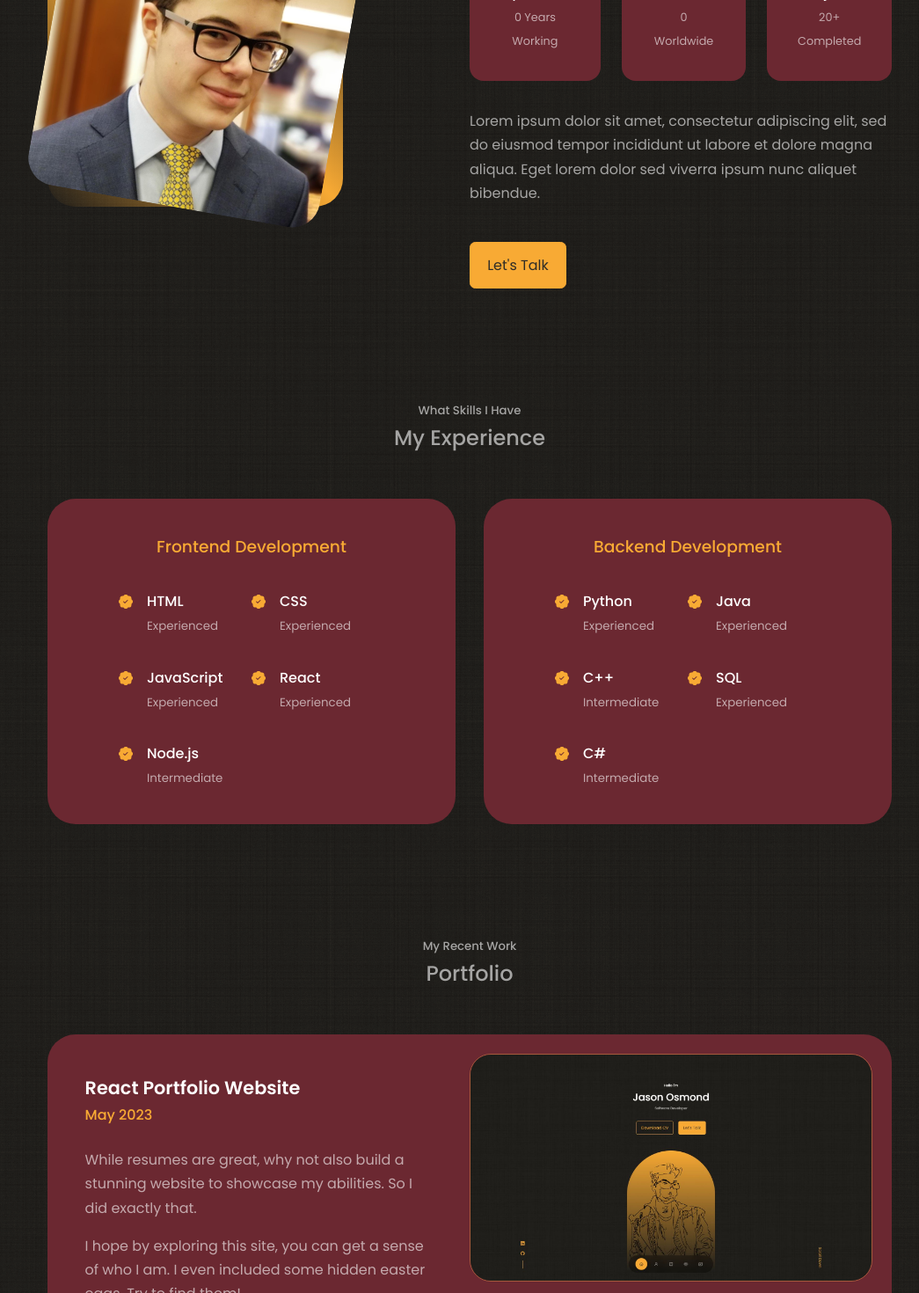
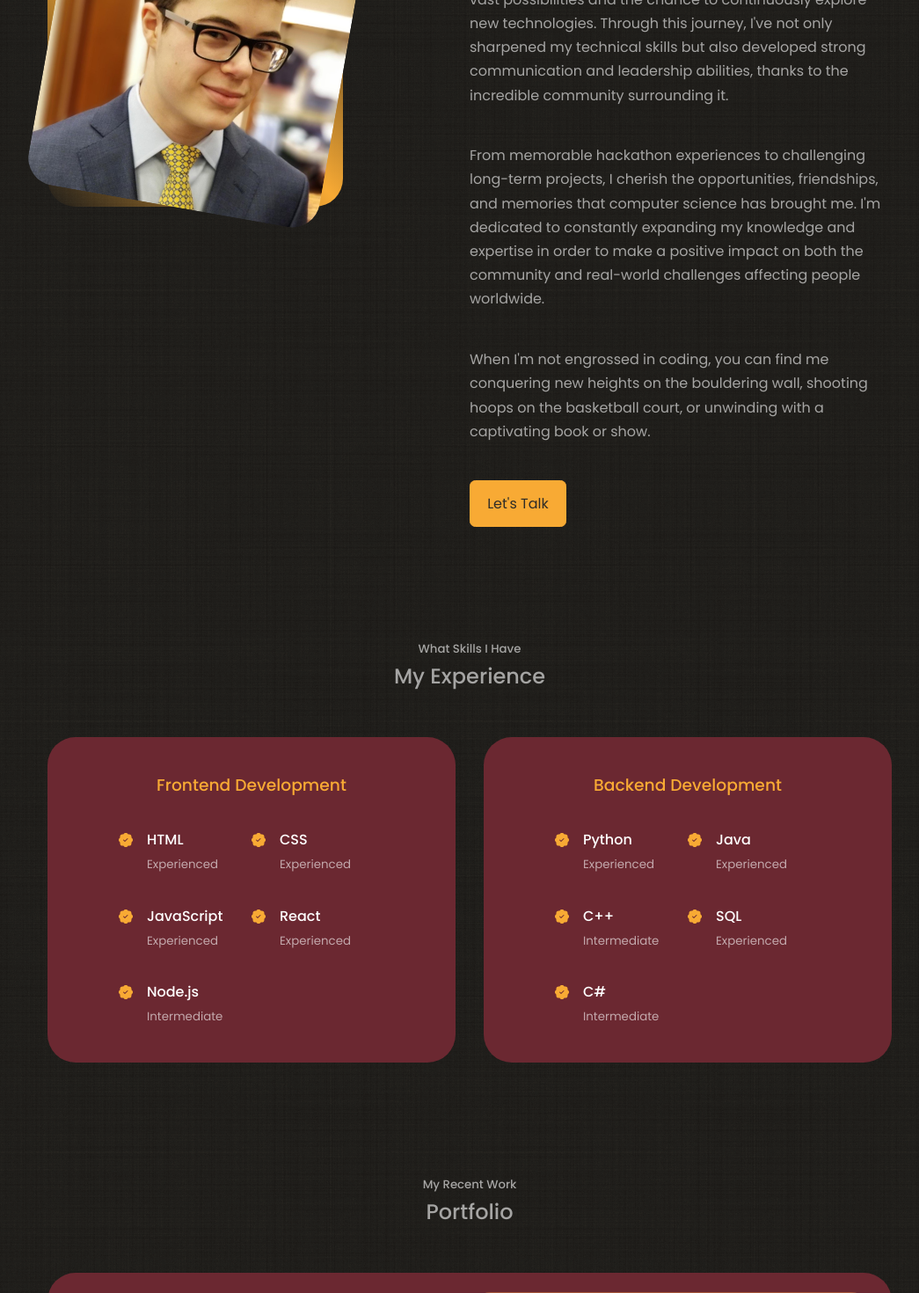
Before and after one commit to TheJasonOsmond/React-Portfolio-Website, a React (Create React App) app: page / in a window 1280 px wide. Shown: the part 1140-2610 px from the top of the page at 88% size, without its empty margins (106-1151 px from the left). Built offline with nearby package versions, Linux system fonts and the light colour scheme.

Commit message:
About Me Draft

```diff
--- a/src/components/about/About.jsx
+++ b/src/components/about/About.jsx
@@ -18,7 +18,7 @@ const About = () => {
           </div>
         </div>
         <div className='about__content'>
-          <div className='about__cards'>
+          {/* <div className='about__cards'>
             <article className='about__card'>
               <FaAward className='about__icon'/>
               <h5> Experience </h5>
@@ -36,12 +36,16 @@ const About = () => {
               <h5> Projects </h5>
               <small> 20+ Completed </small>
             </article>
-          </div>
+          </div> */}
 
           <p>
-          Lorem ipsum dolor sit amet, consectetur adipiscing elit,
-          sed do eiusmod tempor incididunt ut labore et dolore magna aliqua.
-          Eget lorem dolor sed viverra ipsum nunc aliquet bibendue.
+            Hey there! I'm a passionate software developer who loves to learn. Computer science has captured my curiosity with its vast possibilities and the chance to continuously explore new technologies. Through this journey, I've not only sharpened my technical skills but also developed strong communication and leadership abilities, thanks to the incredible community surrounding it.
+          </p>
+          <p>
+            From memorable hackathon experiences to challenging long-term projects, I cherish the opportunities, friendships, and memories that computer science has brought me. I'm dedicated to constantly expanding my knowledge and expertise in order to make a positive impact on both the community and real-world challenges affecting people worldwide.
+            </p>
+          <p>
+            When I'm not engrossed in coding, you can find me conquering new heights on the bouldering wall, shooting hoops on the basketball court, or unwinding with a captivating book or show.
           </p>
 
           <a href='#contact' className='btn btn-primary'> Let's Talk</a>
--- a/src/components/portfolio/Portfolio.jsx
+++ b/src/components/portfolio/Portfolio.jsx
@@ -23,7 +23,7 @@ const Portfolio = () => {
             <h3>React Portfolio Website</h3>
             <h4>May 2023</h4>
             <p>
-            While resumes are great, why not also build a stunning website to showcase my abilities. So I did exactly that.
+            While resumes are great, I thought why not also build a stunning website to showcase my abilities. So I did exactly that.
             </p>
             <p>
             I hope by exploring this site, you can get a sense of who I am. I even included some hidden easter eggs. Try to find them!
```
